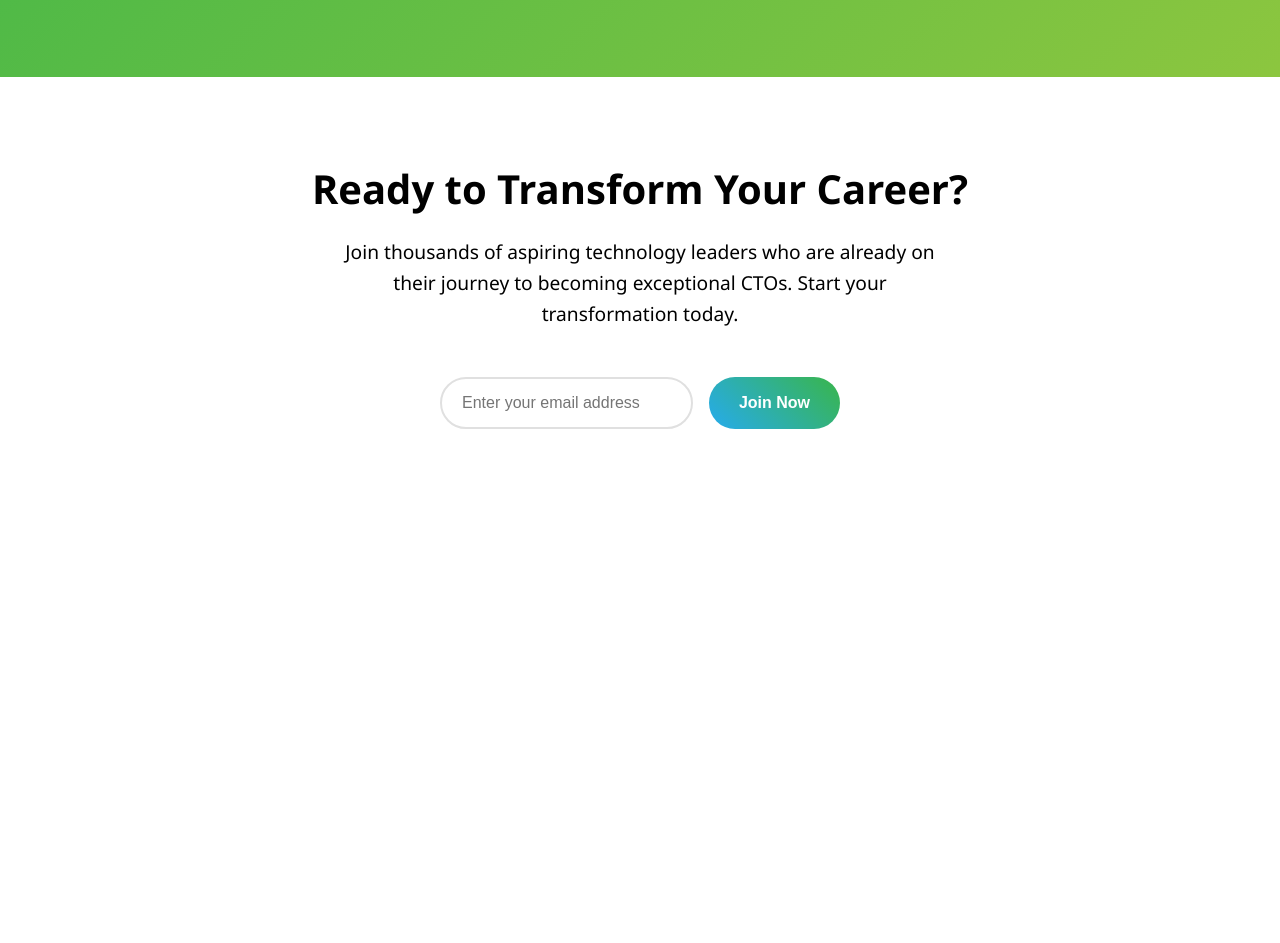
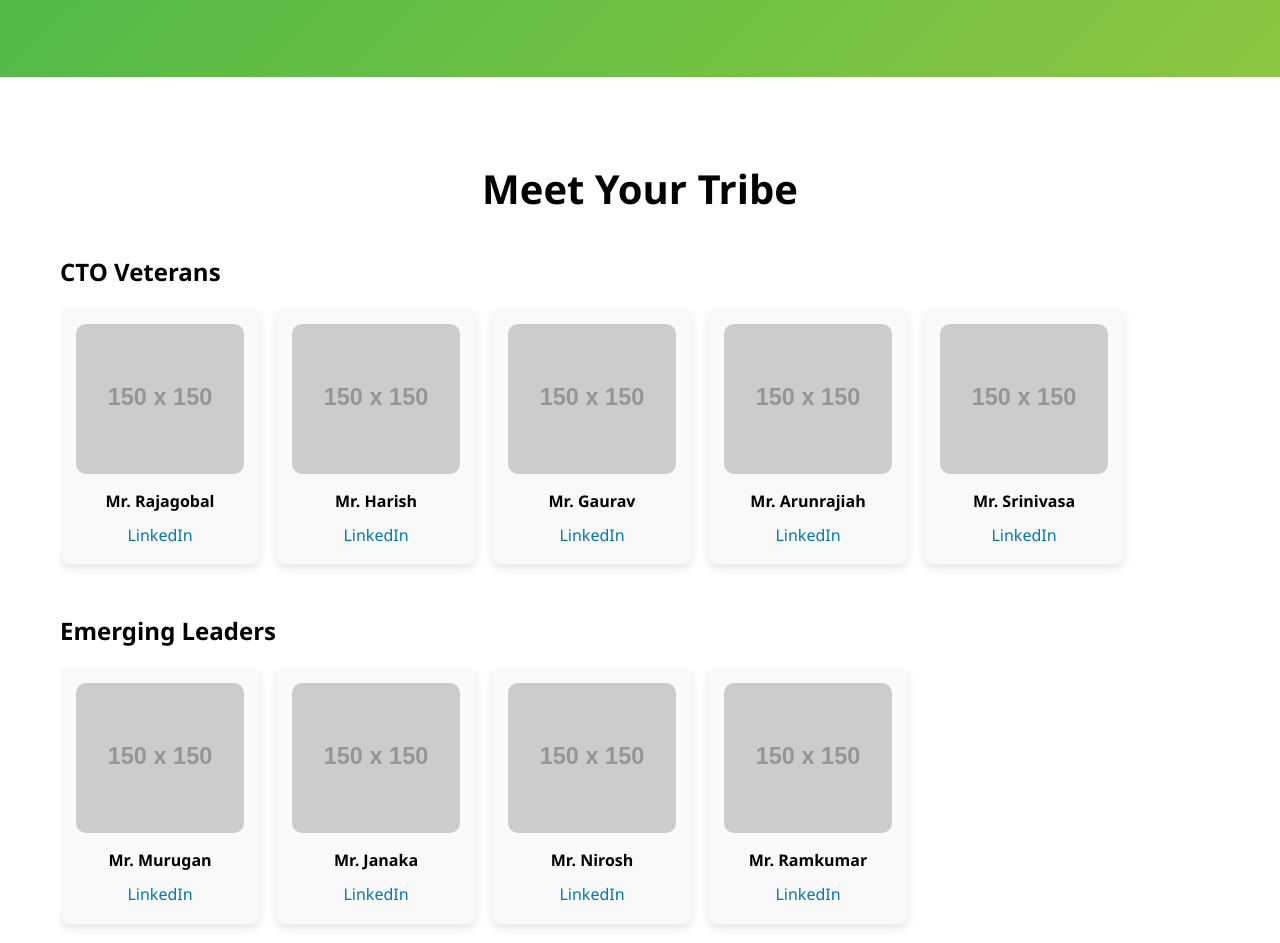
Before and after one commit to kumarana/ctotomfe, a plain HTML site: page indexcto.html in a window 1280 px wide. Shown: the part 2535-3478 px from the top of the page. Before the commit the page ends 3044 px from the top, so only its background shows below. Drawn offline with Linux system fonts and the light colour scheme; placeholder pictures from the web are drawn by us.

Commit message:
Add dynamic tribe member section

```diff
--- a/indexcto.html
+++ b/indexcto.html
@@ -291,6 +291,64 @@
             box-shadow: 0 10px 25px rgba(57, 181, 74, 0.3);
         }
 
+        /* Tribe Section */
+        .tribe-section {
+            background: white;
+            padding: 5rem 0;
+            color: #000000;
+        }
+
+        .tribe-section h2 {
+            text-align: center;
+            font-size: 2.5rem;
+            margin-bottom: 2rem;
+        }
+
+        .tribe-category {
+            margin-bottom: 2rem;
+        }
+
+        .tribe-category h3 {
+            font-size: 1.5rem;
+            margin-bottom: 1rem;
+        }
+
+        .members-container {
+            display: flex;
+            overflow-x: auto;
+            gap: 1rem;
+            padding-bottom: 1rem;
+        }
+
+        .member-card {
+            flex: 0 0 auto;
+            width: 200px;
+            background: #f9f9f9;
+            border-radius: 10px;
+            box-shadow: 0 4px 10px rgba(0,0,0,0.1);
+            text-align: center;
+            padding: 1rem;
+        }
+
+        .member-photo {
+            width: 100%;
+            height: 150px;
+            object-fit: cover;
+            border-radius: 10px;
+            margin-bottom: 0.5rem;
+        }
+
+        .member-name {
+            font-weight: 600;
+            margin-bottom: 0.5rem;
+        }
+
+        .member-card a {
+            color: #0077b5;
+            text-decoration: none;
+            font-weight: 500;
+        }
+
         /* Animations */
         @keyframes fadeInUp {
             from {
@@ -423,6 +481,13 @@
         </div>
     </section>
 
+    <section class="tribe-section">
+        <div class="container">
+            <h2>Meet Your Tribe</h2>
+            <div id="tribeMembers"></div>
+        </div>
+    </section>
+
     <section class="cta-section" id="join">
         <div class="container">
             <h2>Ready to Transform Your Career?</h2>
@@ -477,6 +542,55 @@
                 });
             });
         }
+
+        // Dynamic tribe members rendering
+        const tribeMembers = [
+            { name: 'Mr. Rajagobal', category: 'CTO Veterans', photo: 'https://via.placeholder.com/150?text=Rajagobal', linkedin: 'https://linkedin.com/in/rajagobal' },
+            { name: 'Mr. Harish', category: 'CTO Veterans', photo: 'https://via.placeholder.com/150?text=Harish', linkedin: 'https://linkedin.com/in/harish' },
+            { name: 'Mr. Gaurav', category: 'CTO Veterans', photo: 'https://via.placeholder.com/150?text=Gaurav', linkedin: 'https://linkedin.com/in/gaurav' },
+            { name: 'Mr. Arunrajiah', category: 'CTO Veterans', photo: 'https://via.placeholder.com/150?text=Arunrajiah', linkedin: 'https://linkedin.com/in/arunrajiah' },
+            { name: 'Mr. Srinivasa', category: 'CTO Veterans', photo: 'https://via.placeholder.com/150?text=Srinivasa', linkedin: 'https://linkedin.com/in/srinivasa' },
+            { name: 'Mr. Murugan', category: 'Emerging Leaders', photo: 'https://via.placeholder.com/150?text=Murugan', linkedin: 'https://linkedin.com/in/murugan' },
+            { name: 'Mr. Janaka', category: 'Emerging Leaders', photo: 'https://via.placeholder.com/150?text=Janaka', linkedin: 'https://linkedin.com/in/janaka' },
+            { name: 'Mr. Nirosh', category: 'Emerging Leaders', photo: 'https://via.placeholder.com/150?text=Nirosh', linkedin: 'https://linkedin.com/in/nirosh' },
+            { name: 'Mr. Ramkumar', category: 'Emerging Leaders', photo: 'https://via.placeholder.com/150?text=Ramkumar', linkedin: 'https://linkedin.com/in/ramkumar' },
+            { name: 'Mr. Monish', category: 'Rising Technologists', photo: 'https://via.placeholder.com/150?text=Monish', linkedin: 'https://linkedin.com/in/monish' }
+        ];
+
+        const tribeContainer = document.getElementById('tribeMembers');
+        const categories = {};
+        tribeMembers.forEach(member => {
+            if (!categories[member.category]) {
+                categories[member.category] = [];
+            }
+            categories[member.category].push(member);
+        });
+
+        Object.keys(categories).forEach(category => {
+            const categoryDiv = document.createElement('div');
+            categoryDiv.className = 'tribe-category';
+
+            const title = document.createElement('h3');
+            title.textContent = category;
+            categoryDiv.appendChild(title);
+
+            const membersDiv = document.createElement('div');
+            membersDiv.className = 'members-container';
+
+            categories[category].forEach(member => {
+                const card = document.createElement('div');
+                card.className = 'member-card';
+                card.innerHTML = `
+                    <img src="${member.photo}" alt="${member.name}" class="member-photo" onerror="this.style.display='none'">
+                    <div class="member-name">${member.name}</div>
+                    <a href="${member.linkedin}" target="_blank" rel="noopener">LinkedIn</a>
+                `;
+                membersDiv.appendChild(card);
+            });
+
+            categoryDiv.appendChild(membersDiv);
+            tribeContainer.appendChild(categoryDiv);
+        });
     </script>
 </body>
 </html>
```
